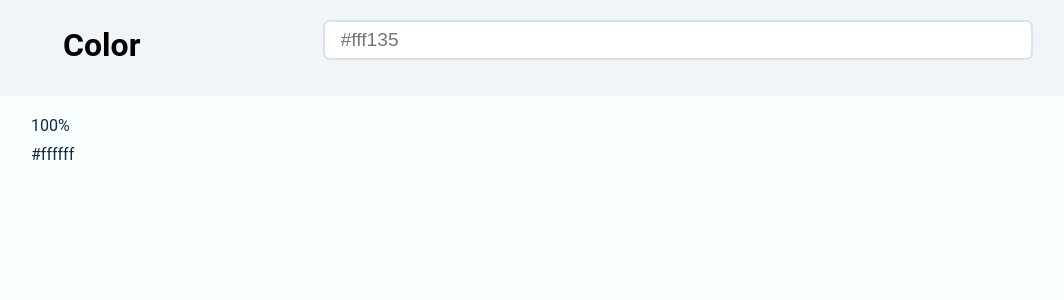
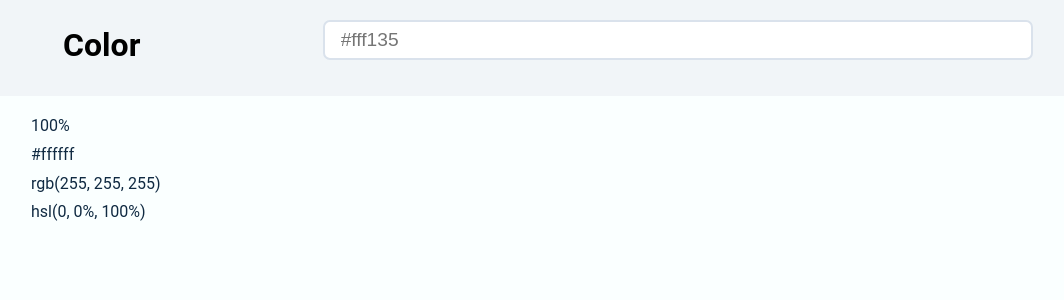
Before and after one commit to ilhamsyahids/close-color, a React (Create React App) app: page / in a window 1280 px wide. Shown: the top 300 px of the page, without its empty margins (1-1065 px from the left). Built offline with nearby package versions, Linux system fonts and the light colour scheme.

Commit message:
divided to component Color

```diff
--- a/src/App.js
+++ b/src/App.js
@@ -1,6 +1,6 @@
 import React from 'react'
 
-import { Navbar } from './components'
+import { Navbar, Color } from './components'
 import './App.css';
 
 function App() {
@@ -8,10 +8,7 @@ function App() {
     <>
       <Navbar />
       <main className="colors">
-        <article className="color" style={{"background-color": "rgb(250, 255, 255)"}}>
-          <p className="color-percent">100%</p>
-          <p className="color-value">#ffffff</p>
-        </article>
+        <Color />
       </main>
     </>
   );
--- /dev/null
+++ b/src/components/Color.js
@@ -0,0 +1,12 @@
+import React from 'react';
+
+export default function Color() {
+    return (
+        <article className="color" style={{ "background-color": "rgb(250, 255, 255)" }}>
+            <p className="color-percent">100%</p>
+            <p className="color-value">#ffffff</p>
+            <p className="color-value">rgb(255, 255, 255)</p>
+            <p className="color-value">hsl(0, 0%, 100%)</p>
+        </article>
+    );
+}
--- a/src/components/index.js
+++ b/src/components/index.js
@@ -1,3 +1,4 @@
 import Navbar from './Navbar'
+import Color from './Color'
 
-export { Navbar }
+export { Navbar, Color }
```
